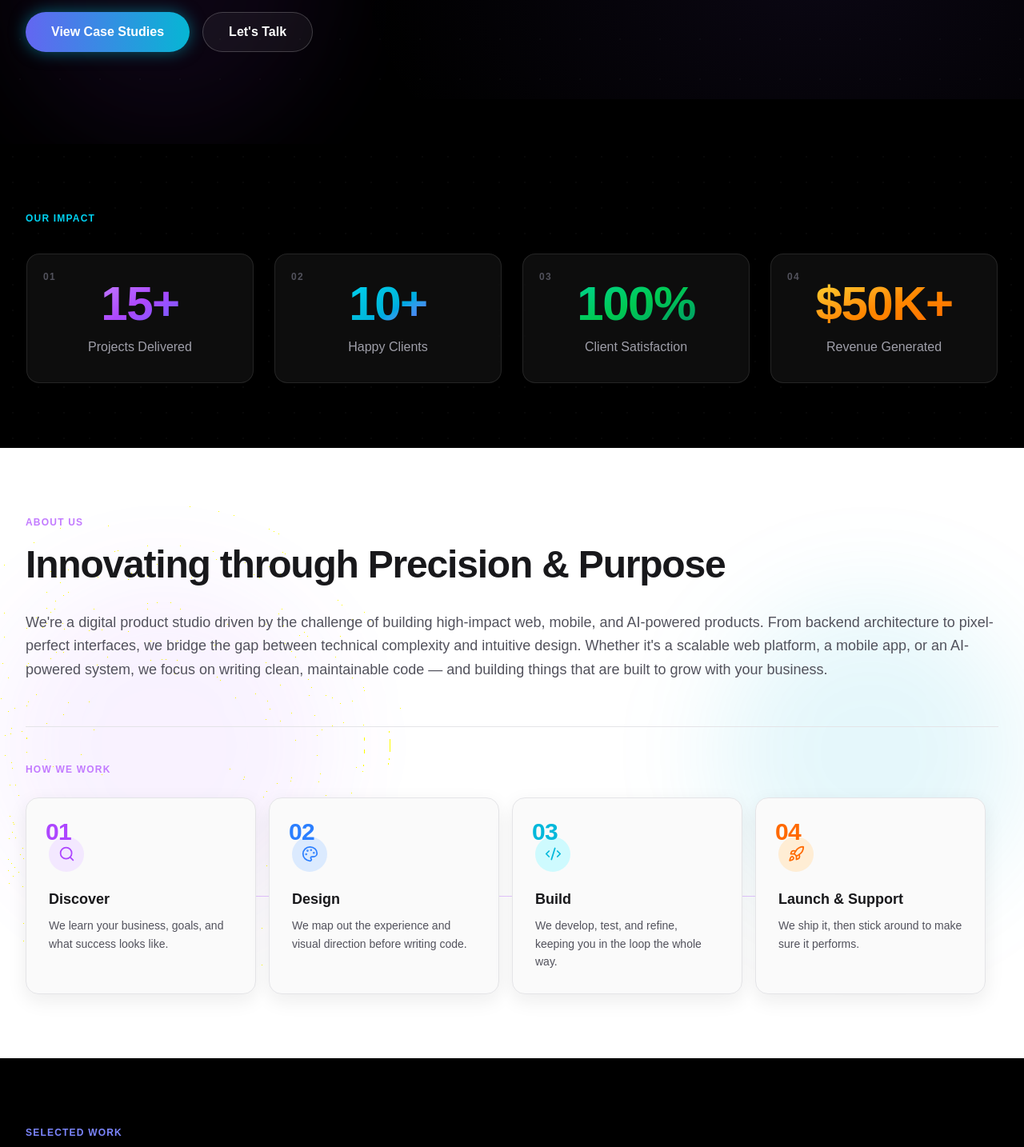
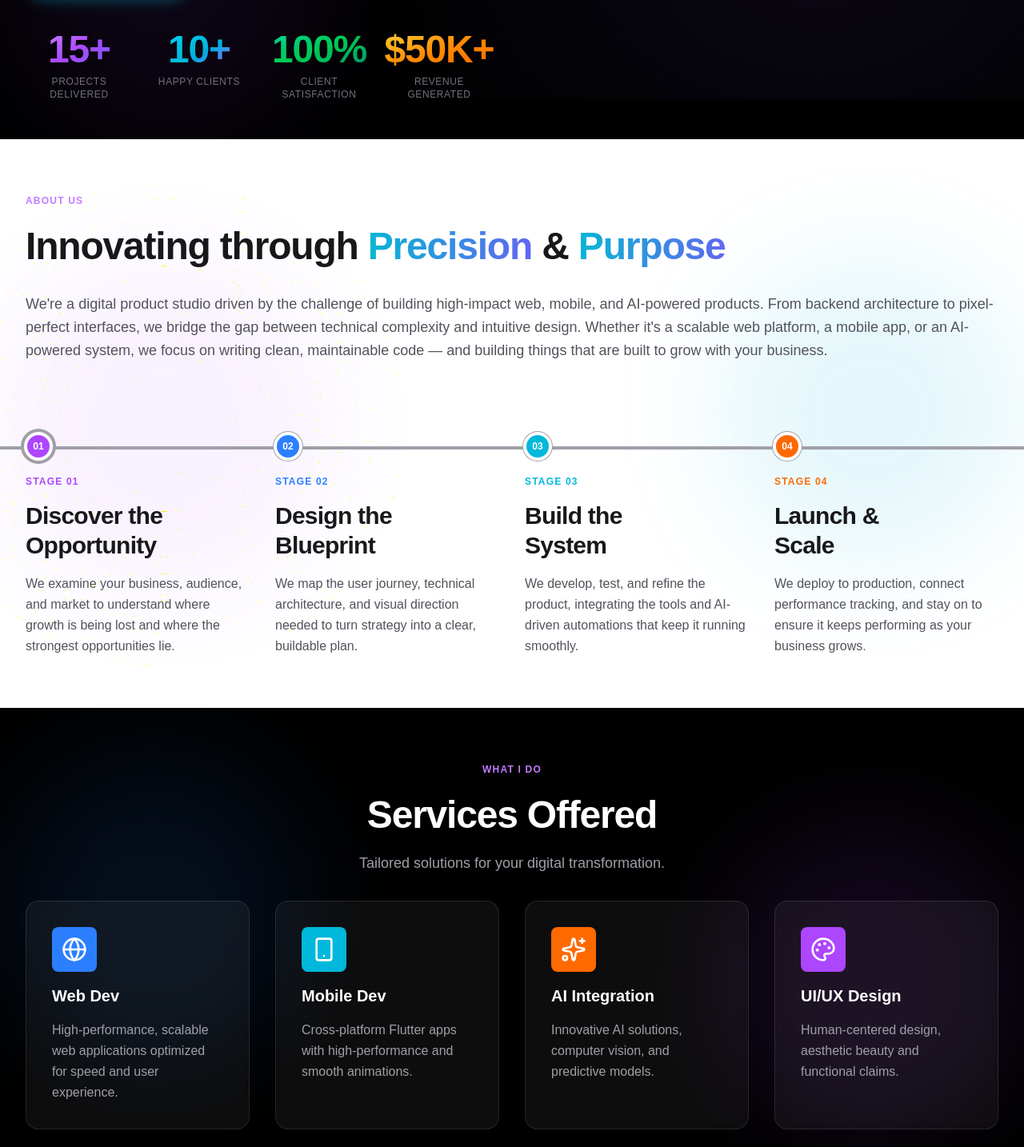
Before and after one commit to muhassannaeem/mu-hassan-naeem-portfolio, a Next.js app: page / in a window 1280 px wide. Shown: the part 676-2110 px from the top of the page at 80% size. Built offline with nearby package versions, Linux system fonts and the light colour scheme.

Commit message:
tweaks done till about us section

```diff
--- a/app/page.tsx
+++ b/app/page.tsx
@@ -1,7 +1,6 @@
 import Navbar from '@/components/layout/Navbar';
 import Footer from '@/components/layout/Footer';
 import Hero from '@/components/sections/Hero';
-import CounterStats from '@/components/sections/CounterStats';
 import About from '@/components/sections/About';
 import FeaturedProjects from '@/components/sections/FeaturedProjects';
 import ServicesOffered from '@/components/sections/Services';
@@ -12,10 +11,9 @@ export default function Home() {
     <main className="flex flex-col w-full bg-black text-white">
       <Navbar />
       <Hero />
-      <CounterStats />
       <About />
+      <ServicesOffered />
       <FeaturedProjects />
-      <ServicesOffered />
       <Contact />
       <Footer />
     </main>
--- a/src/components/layout/Footer.tsx
+++ b/src/components/layout/Footer.tsx
@@ -41,7 +41,7 @@ function SocialIcon({ icon }: SocialIconProps) {
 
 export default function Footer() {
   return (
-    <footer className="relative w-full py-10 md:py-12 flex items-center justify-center border-t border-white/10">
+    <footer className="relative w-full py-16 flex items-center justify-center border-t border-white/10">
       {/* Main content */}
       <Container>
         <motion.div
@@ -49,7 +49,7 @@ export default function Footer() {
           whileInView={{ opacity: 1, y: 0 }}
           transition={{ duration: 0.6 }}
           viewport={{ once: true, margin: '-100px' }}
-          className="grid grid-cols-1 md:grid-cols-3 gap-6 md:gap-8 mb-6 md:mb-8"
+          className="grid grid-cols-1 md:grid-cols-3 gap-8 mb-8"
         >
           {/* Left - Company Info */}
           <motion.div
--- a/src/components/layout/Navbar.tsx
+++ b/src/components/layout/Navbar.tsx
@@ -8,7 +8,7 @@ import { motion } from 'framer-motion';
 import { Menu, X, ArrowRight } from 'lucide-react';
 import Container from '@/components/ui/Container';
 
-const navLinks = ['About', 'Work', 'Services', 'Contact'];
+const navLinks = ['About', 'Services', 'Work', 'Contact'];
 
 export default function Navbar() {
   const [isMobileMenuOpen, setIsMobileMenuOpen] = useState(false);
--- a/src/components/sections/About.tsx
+++ b/src/components/sections/About.tsx
@@ -2,7 +2,6 @@
 
 import React from 'react';
 import { motion, Variants } from 'framer-motion';
-import { Code2, Palette, Rocket, Search } from 'lucide-react';
 import Container from '@/components/ui/Container';
 import SectionHeading from '@/components/ui/SectionHeading';
 
@@ -29,39 +28,44 @@ const itemVariants: Variants = {
 const processSteps = [
   {
     number: '01',
-    icon: Search,
-    border: 'hover:border-purple-300',
-    numberColor: 'text-purple-500',
-    iconColor: 'bg-purple-100 text-purple-500',
-    title: 'Discover',
-    description: 'We learn your business, goals, and what success looks like.',
+    accent: 'text-purple-500',
+    dot: 'bg-purple-500',
+    halo: 'group-hover:ring-purple-500/25',
+    defaultHalo: true,
+    stage: 'STAGE 01',
+    title: 'Discover the Opportunity',
+    description:
+      'We examine your business, audience, and market to understand where growth is being lost and where the strongest opportunities lie.',
   },
   {
     number: '02',
-    icon: Palette,
-    border: 'hover:border-blue-300',
-    numberColor: 'text-blue-500',
-    iconColor: 'bg-blue-100 text-blue-500',
-    title: 'Design',
-    description: 'We map out the experience and visual direction before writing code.',
+    accent: 'text-blue-500',
+    dot: 'bg-blue-500',
+    halo: 'group-hover:ring-blue-500/25',
+    stage: 'STAGE 02',
+    title: 'Design the Blueprint',
+    description:
+      'We map the user journey, technical architecture, and visual direction needed to turn strategy into a clear, buildable plan.',
   },
   {
     number: '03',
-    icon: Code2,
-    border: 'hover:border-cyan-300',
-    numberColor: 'text-cyan-500',
-    iconColor: 'bg-cyan-100 text-cyan-500',
-    title: 'Build',
-    description: 'We develop, test, and refine, keeping you in the loop the whole way.',
+    accent: 'text-cyan-500',
+    dot: 'bg-cyan-500',
+    halo: 'group-hover:ring-cyan-500/25',
+    stage: 'STAGE 03',
+    title: 'Build the System',
+    description:
+      'We develop, test, and refine the product, integrating the tools and AI-driven automations that keep it running smoothly.',
   },
   {
     number: '04',
-    icon: Rocket,
-    border: 'hover:border-orange-300',
-    numberColor: 'text-orange-500',
-    iconColor: 'bg-orange-100 text-orange-500',
-    title: 'Launch & Support',
-    description: 'We ship it, then stick around to make sure it performs.',
+    accent: 'text-orange-500',
+    dot: 'bg-orange-500',
+    halo: 'group-hover:ring-orange-500/25',
+    stage: 'STAGE 04',
+    title: 'Launch & Scale',
+    description:
+      'We deploy to production, connect performance tracking, and stay on to ensure it keeps performing as your business grows.',
   },
 ];
 
@@ -69,7 +73,7 @@ export default function About() {
   return (
     <section
       id="about"
-      className="relative flex w-full items-center justify-center overflow-hidden bg-white py-12 text-zinc-900 md:py-20"
+      className="relative flex w-full items-center justify-center overflow-hidden bg-white py-16 text-zinc-900"
     >
       {/* Background gradient elements */}
       <div className="pointer-events-none absolute inset-0 z-0">
@@ -95,7 +99,34 @@ export default function About() {
           <motion.div className="flex flex-col gap-6">
             <SectionHeading
               label="About Us"
-              title="Innovating through Precision & Purpose"
+              title={
+                <>
+                  Innovating through{' '}
+                  <span
+                    className="bg-clip-text text-transparent"
+                    style={{
+                      background: 'linear-gradient(to right, #06B6D4, #6366F1)',
+                      WebkitBackgroundClip: 'text',
+                      WebkitTextFillColor: 'transparent',
+                      backgroundClip: 'text',
+                    }}
+                  >
+                    Precision
+                  </span>{' '}
+                  &{' '}
+                  <span
+                    className="bg-clip-text text-transparent"
+                    style={{
+                      background: 'linear-gradient(to right, #06B6D4, #6366F1)',
+                      WebkitBackgroundClip: 'text',
+                      WebkitTextFillColor: 'transparent',
+                      backgroundClip: 'text',
+                    }}
+                  >
+                    Purpose
+                  </span>
+                </>
+              }
               labelClassName="text-purple-400"
               titleClassName="text-zinc-900"
             />
@@ -112,39 +143,27 @@ export default function About() {
               </p>
             </motion.div>
 
-            <div className="mt-6 border-t border-zinc-200 pt-8 md:mt-8 md:pt-10">
-              <div className="mb-6">
-                <span className="text-xs font-bold uppercase tracking-widest text-purple-400">
-                  How We Work
-                </span>
+            <ol className="relative mt-8 grid grid-cols-1 gap-8 pt-8 md:grid-cols-2 md:gap-x-8 lg:grid-cols-4 lg:gap-8">
+              <span className="absolute left-1/2 top-12 hidden h-1 w-screen -translate-x-1/2 bg-zinc-400 lg:block" aria-hidden="true" />
+              {processSteps.map((step) => (
+                <li key={step.number} className="group relative">
+                  <div className={`relative z-10 mb-5 flex h-8 w-8 items-center justify-center rounded-full border-2 border-white text-xs font-bold text-white ring-1 ring-zinc-400 ring-offset-2 ring-offset-white transition-shadow duration-300 group-hover:ring-4 ${step.dot} ${step.halo} ${step.defaultHalo ? 'ring-4 ring-purple-500/20' : ''}`}>
+                    {step.number}
                   </div>
-
-              <ol className="flex flex-col gap-4 lg:flex-row lg:gap-0">
-                {processSteps.map((step, index) => (
-                  <li
-                    key={step.number}
-                    className={`relative flex-1 ${
-                      index < processSteps.length - 1
-                        ? 'after:absolute after:left-5 after:top-full after:h-4 after:w-px after:bg-purple-500/30 lg:after:left-1/2 lg:after:top-1/2 lg:after:h-px lg:after:w-full'
-                        : ''
-                    }`}
-                  >
-                    <div className={`group relative z-10 h-full rounded-2xl border border-zinc-200 bg-zinc-50 p-6 pt-12 shadow-[0_8px_24px_rgba(24,24,27,0.08)] transition-all duration-300 hover:-translate-y-1 ${step.border} hover:shadow-[0_16px_32px_rgba(24,24,27,0.14)] md:p-7 md:pt-12 lg:mr-4`}>
-                      <span className={`absolute left-5 top-5 text-2xl font-extrabold tracking-tight ${step.numberColor} md:left-6 md:top-6 md:text-3xl`}>
-                        {step.number}
-                      </span>
-                      <div className={`mb-5 flex h-11 w-11 items-center justify-center rounded-full ${step.iconColor}`}>
-                        <step.icon size={21} strokeWidth={2} aria-hidden="true" />
-                      </div>
-                      <h3 className="text-lg font-semibold text-zinc-900">{step.title}</h3>
-                      <p className="mt-2 text-sm leading-relaxed text-zinc-600">
+                  <div className="transition-transform duration-300 ease-out group-hover:-translate-y-1">
+                    <p className={`text-xs font-bold uppercase tracking-widest transition-colors duration-300 ${step.accent}`}>
+                      {step.stage}
+                    </p>
+                    <h3 className="mt-4 max-w-[13rem] text-2xl font-bold leading-tight tracking-tight text-zinc-900 transition-colors duration-300 group-hover:text-zinc-700 md:text-3xl">
+                      {step.title}
+                    </h3>
+                    <p className="mt-4 max-w-sm text-sm leading-relaxed text-zinc-600 transition-colors duration-300 group-hover:text-zinc-800 md:text-base">
                       {step.description}
                     </p>
                   </div>
                 </li>
               ))}
             </ol>
-            </div>
           </motion.div>
         </motion.div>
       </Container>
--- a/src/components/sections/CounterStats.tsx
+++ /dev/null
@@ -1,151 +0,0 @@
-'use client';
-
-import React, { useEffect, useRef, useState } from 'react';
-import { motion, useInView, Variants } from 'framer-motion';
-import Container from '@/components/ui/Container';
-
-const containerVariants: Variants = {
-  hidden: { opacity: 0 },
-  visible: {
-    opacity: 1,
-    transition: { staggerChildren: 0.1, delayChildren: 0.1 },
-  },
-};
-
-const cardVariants: Variants = {
-  hidden: { opacity: 0, y: 18 },
-  visible: {
-    opacity: 1,
-    y: 0,
-    transition: { duration: 0.55, ease: 'easeOut' },
-  },
-};
-
-interface Stat {
-  value: number;
-  prefix?: string;
-  suffix?: string;
-  label: string;
-  gradient: string;
-  glow: string;
-}
-
-const stats: Stat[] = [
-  {
-    value: 15,
-    suffix: '+',
-    label: 'Projects Delivered',
-    gradient: 'from-purple-400 via-purple-500 to-indigo-500',
-    glow: 'rgba(139, 92, 246, 0.35)',
-  },
-  {
-    value: 10,
-    suffix: '+',
-    label: 'Happy Clients',
-    gradient: 'from-cyan-400 via-cyan-500 to-indigo-500',
-    glow: 'rgba(6, 182, 212, 0.35)',
-  },
-  {
-    value: 100,
-    suffix: '%',
-    label: 'Client Satisfaction',
-    gradient: 'from-emerald-400 via-green-500 to-emerald-600',
-    glow: 'rgba(16, 185, 129, 0.35)',
-  },
-  {
-    value: 50,
-    prefix: '$',
-    suffix: 'K+',
-    label: 'Revenue Generated',
-    gradient: 'from-amber-300 via-orange-400 to-orange-500',
-    glow: 'rgba(249, 115, 22, 0.35)',
-  },
-];
-
-function CountUp({ stat }: { stat: Stat }) {
-  const [count, setCount] = useState(0);
-  const countRef = useRef<HTMLSpanElement>(null);
-  const isInView = useInView(countRef, { once: true, margin: '-100px' });
-
-  useEffect(() => {
-    if (!isInView) return;
-
-    const duration = 1200;
-    const startTime = performance.now();
-    let animationFrame = 0;
-
-    const animate = (currentTime: number) => {
-      const progress = Math.min((currentTime - startTime) / duration, 1);
-      const easedProgress = 1 - Math.pow(1 - progress, 3);
-      setCount(Math.round(easedProgress * stat.value));
-
-      if (progress < 1) {
-        animationFrame = requestAnimationFrame(animate);
-      }
-    };
-
-    animationFrame = requestAnimationFrame(animate);
-    return () => cancelAnimationFrame(animationFrame);
-  }, [isInView, stat.value]);
-
-  return (
-    <span ref={countRef}>
-      {stat.prefix}
-      {count}
-      {stat.suffix}
-    </span>
-  );
-}
-
-function StatCard({ stat, index }: { stat: Stat; index: number }) {
-  return (
-    <motion.div
-      variants={cardVariants}
-      whileHover={{ y: -6, scale: 1.02 }}
-      transition={{ duration: 0.25 }}
-      className="group relative h-full rounded-2xl p-px overflow-hidden"
-    >
-      <div
-        className="absolute inset-0 rounded-2xl opacity-0 transition-opacity duration-300 group-hover:opacity-100"
-        style={{ background: `linear-gradient(135deg, transparent 15%, ${stat.glow}, transparent 85%)` }}
-      />
-      <div className="relative flex h-full flex-col items-center justify-center gap-3 rounded-2xl border border-white/10 bg-white/5 p-6 text-center backdrop-blur-sm transition-all duration-300 group-hover:border-white/20 group-hover:shadow-[0_20px_40px_rgba(0,0,0,0.4)] md:p-8">
-        <span className="absolute left-5 top-5 text-xs font-bold tracking-widest text-zinc-600">
-          0{index + 1}
-        </span>
-        <div className={`bg-gradient-to-br ${stat.gradient} bg-clip-text text-5xl font-bold tracking-tight text-transparent md:text-6xl`}>
-          <CountUp stat={stat} />
-        </div>
-        <p className="text-sm text-zinc-400 md:text-base">{stat.label}</p>
-      </div>
-    </motion.div>
-  );
-}
-
-export default function CounterStats() {
-  return (
-    <section className="relative w-full overflow-hidden py-14 md:py-20">
-      <div className="pointer-events-none absolute inset-0 opacity-40 [background-image:radial-gradient(circle,rgba(255,255,255,0.08)_1px,transparent_1px)] [background-size:32px_32px]" />
-
-      <Container className="relative z-10">
-        <motion.div
-          initial="hidden"
-          whileInView="visible"
-          viewport={{ once: true, margin: '-100px' }}
-          variants={containerVariants}
-          className="flex flex-col gap-8"
-        >
-          <motion.div variants={cardVariants}>
-            <span className="text-xs font-bold uppercase tracking-widest text-cyan-400">Our Impact</span>
-          </motion.div>
-
-          <div className="grid grid-cols-1 gap-4 sm:grid-cols-2 md:gap-6 lg:grid-cols-4">
-            {stats.map((stat, index) => (
-              <StatCard key={stat.label} stat={stat} index={index} />
-            ))}
-          </div>
-        </motion.div>
-      </Container>
-    </section>
-  );
-}
--- a/src/components/sections/FeaturedProjects.tsx
+++ b/src/components/sections/FeaturedProjects.tsx
@@ -37,38 +37,31 @@ export default function FeaturedProjects() {
   return (
     <section
       id="work"
-      className="relative w-full py-12 md:py-20 flex items-center justify-center overflow-hidden"
+      className="relative w-full bg-white py-16 text-zinc-900 flex items-center justify-center overflow-hidden"
     >
-      {/* Background gradient elements */}
-      <div className="absolute inset-0 z-0 pointer-events-none">
-        {/* Top left glow */}
-        <div className="absolute top-1/4 left-0 w-96 h-96 bg-indigo-500/10 rounded-full blur-3xl" />
-        {/* Bottom right glow */}
-        <div className="absolute bottom-1/4 right-0 w-96 h-96 bg-cyan-500/10 rounded-full blur-3xl" />
-      </div>
-
       {/* Main content */}
       <Container className="relative z-10">
         <motion.div
-          className="flex flex-col gap-8 md:gap-10"
+          className="flex flex-col gap-8"
           variants={containerVariants}
           initial="hidden"
           whileInView="visible"
           viewport={{ once: true, margin: '-100px' }}
         >
           {/* Header */}
-          <motion.div className="flex flex-col md:flex-row md:items-end md:justify-between gap-4 md:gap-6">
+          <motion.div className="flex flex-col md:flex-row md:items-end md:justify-between gap-6">
             <SectionHeading
               label="Selected Work"
               title="Featured Projects"
               labelClassName="text-indigo-400"
+              titleClassName="text-zinc-900"
             />
 
             {/* View All Link */}
             <motion.a
               variants={itemVariants}
               href="/projects"
-              className="inline-flex items-center gap-2 text-sm md:text-base text-zinc-400 hover:text-white transition-colors"
+              className="inline-flex items-center gap-2 text-sm md:text-base text-zinc-600 hover:text-zinc-900 transition-colors"
             >
               <span>View all Projects</span>
               <ExternalLink size={18} />
@@ -77,7 +70,7 @@ export default function FeaturedProjects() {
 
           {/* Projects Grid */}
           <motion.div
-            className="grid grid-cols-1 md:grid-cols-2 lg:grid-cols-3 gap-6 md:gap-8"
+            className="grid grid-cols-1 md:grid-cols-2 lg:grid-cols-3 gap-8"
             variants={containerVariants}
           >
             {featuredProjects.map((project, index) => (
--- a/src/components/sections/Hero.tsx
+++ b/src/components/sections/Hero.tsx
@@ -1,8 +1,8 @@
 'use client';
 
-import React from 'react';
+import React, { useEffect, useRef, useState } from 'react';
 import Image from 'next/image';
-import { motion, Variants } from 'framer-motion';
+import { motion, useInView, Variants } from 'framer-motion';
 import Container from '@/components/ui/Container';
 
 const containerVariants: Variants = {
@@ -56,6 +56,77 @@ const floatVariants: Variants = {
   },
 };
 
+interface Stat {
+  value: number;
+  prefix?: string;
+  suffix?: string;
+  label: string;
+  gradient: string;
+}
+
+const stats: Stat[] = [
+  {
+    value: 15,
+    suffix: '+',
+    label: 'Projects Delivered',
+    gradient: 'from-purple-400 via-purple-500 to-indigo-500',
+  },
+  {
+    value: 10,
+    suffix: '+',
+    label: 'Happy Clients',
+    gradient: 'from-cyan-400 via-cyan-500 to-indigo-500',
+  },
+  {
+    value: 100,
+    suffix: '%',
+    label: 'Client Satisfaction',
+    gradient: 'from-emerald-400 via-green-500 to-emerald-600',
+  },
+  {
+    value: 50,
+    prefix: '$',
+    suffix: 'K+',
+    label: 'Revenue Generated',
+    gradient: 'from-amber-300 via-orange-400 to-orange-500',
+  },
+];
+
+function CountUp({ stat }: { stat: Stat }) {
+  const [count, setCount] = useState(0);
+  const countRef = useRef<HTMLSpanElement>(null);
+  const isInView = useInView(countRef, { once: true, margin: '-100px' });
+
+  useEffect(() => {
+    if (!isInView) return;
+
+    const duration = 1200;
+    const startTime = performance.now();
+    let animationFrame = 0;
+
+    const animate = (currentTime: number) => {
+      const progress = Math.min((currentTime - startTime) / duration, 1);
+      const easedProgress = 1 - Math.pow(1 - progress, 3);
+      setCount(Math.round(easedProgress * stat.value));
+
+      if (progress < 1) {
+        animationFrame = requestAnimationFrame(animate);
+      }
+    };
+
+    animationFrame = requestAnimationFrame(animate);
+    return () => cancelAnimationFrame(animationFrame);
+  }, [isInView, stat.value]);
+
+  return (
+    <span ref={countRef}>
+      {stat.prefix}
+      {count}
+      {stat.suffix}
+    </span>
+  );
+}
+
 export default function Hero() {
   const scrollToContact = () => {
     const element = document.querySelector('#contact');
@@ -72,7 +143,7 @@ export default function Hero() {
   };
 
   return (
-    <section id="hero" className="relative w-full min-h-screen pt-20 flex items-center justify-center overflow-hidden">
+    <section id="hero" className="relative w-full min-h-[calc(100vh-96px)] pt-20 flex items-center justify-center overflow-hidden">
       {/* Background gradient elements */}
       <div className="absolute inset-0 z-0 pointer-events-none">
         {/* Top right glow */}
@@ -92,7 +163,7 @@ export default function Hero() {
       {/* Main content */}
       <Container className="relative z-10 py-8 md:py-12">
         <motion.div
-          className="grid grid-cols-1 lg:grid-cols-2 gap-8 lg:gap-12 items-center min-h-[calc(100vh-120px)]"
+          className="grid grid-cols-1 lg:grid-cols-2 gap-8 lg:gap-12 items-center min-h-[calc(100vh-216px)]"
           variants={containerVariants}
           initial="hidden"
           animate="visible"
@@ -198,6 +269,26 @@ export default function Hero() {
                 Let&apos;s Talk
               </motion.button>
             </motion.div>
+
+            <motion.div variants={itemVariants} className="flex flex-col gap-6 pt-2">
+              <div className="grid grid-cols-2 gap-x-6 gap-y-6 sm:grid-cols-4 sm:gap-4">
+                {stats.map((stat) => (
+                  <motion.div
+                    key={stat.label}
+                    whileHover={{ y: -3 }}
+                    transition={{ duration: 0.2 }}
+                    className="group flex min-w-0 flex-col items-center gap-2 text-center"
+                  >
+                    <div className={`bg-gradient-to-br ${stat.gradient} bg-clip-text text-4xl font-bold tracking-tight text-transparent sm:text-5xl`}>
+                      <CountUp stat={stat} />
+                    </div>
+                    <p className="max-w-[8rem] text-xs uppercase tracking-wider text-zinc-500">
+                      {stat.label}
+                    </p>
+                  </motion.div>
+                ))}
+              </div>
+            </motion.div>
           </motion.div>
 
           {/* Right Column - Profile Image */}
--- a/src/components/sections/ProjectCard.tsx
+++ b/src/components/sections/ProjectCard.tsx
@@ -29,7 +29,7 @@ export default function ProjectCard({ project, index }: ProjectCardProps) {
       transition={{ delay: index * 0.1 }}
       whileHover={{ y: -10, scale: 1.02 }}
       whileTap={{ scale: 0.99 }}
-      className="group flex flex-col h-full bg-white/5 backdrop-blur-sm border border-white/10 rounded-2xl overflow-hidden hover:border-white/20 transition-all duration-300"
+      className="group flex flex-col h-full bg-zinc-950 border border-zinc-800 rounded-2xl overflow-hidden hover:border-zinc-600 transition-all duration-300"
     >
       <div className="relative w-full h-48 md:h-56 overflow-hidden bg-gradient-to-br from-zinc-900 to-zinc-950 border-b border-white/10">
         <Image
@@ -45,7 +45,7 @@ export default function ProjectCard({ project, index }: ProjectCardProps) {
         <div className="absolute inset-0 bg-gradient-to-t from-black/50 via-black/15 to-transparent opacity-0 group-hover:opacity-100 transition-opacity duration-300" />
       </div>
 
-      <div className="flex flex-col gap-4 p-6 flex-grow">
+      <div className="flex flex-col gap-4 p-6 md:p-8 flex-grow">
         <div className="min-h-[3.5rem] md:min-h-[4rem] flex items-start">
           <h3 className="text-base md:text-lg font-semibold leading-snug text-white">
             {project.title}
--- a/src/components/sections/Services.tsx
+++ b/src/components/sections/Services.tsx
@@ -128,7 +128,7 @@ export default function ServicesOffered() {
   return (
     <section
       id="services"
-      className="relative w-full py-12 md:py-20 flex items-center justify-center overflow-hidden"
+      className="relative w-full py-16 flex items-center justify-center overflow-hidden"
     >
       {/* Background gradient elements */}
       <div className="absolute inset-0 z-0 pointer-events-none">
@@ -141,7 +141,7 @@ export default function ServicesOffered() {
       {/* Main content */}
       <Container className="relative z-10">
         <motion.div
-          className="flex flex-col gap-8 md:gap-10"
+          className="flex flex-col gap-8"
           variants={containerVariants}
           initial="hidden"
           whileInView="visible"
@@ -159,7 +159,7 @@ export default function ServicesOffered() {
 
           {/* Services Grid */}
           <motion.div
-            className="grid grid-cols-1 md:grid-cols-2 lg:grid-cols-4 gap-6 md:gap-8"
+            className="grid grid-cols-1 md:grid-cols-2 lg:grid-cols-4 gap-8"
             variants={containerVariants}
           >
             {services.map((service, index) => (
--- a/src/components/ui/SectionHeading.tsx
+++ b/src/components/ui/SectionHeading.tsx
@@ -35,7 +35,7 @@ const titleLineVariants: Variants = {
 
 interface SectionHeadingProps {
   label: string;
-  title: string;
+  title: React.ReactNode;
   subtitle?: string;
   align?: 'left' | 'center';
   labelClassName?: string;
@@ -52,12 +52,12 @@ export default function SectionHeading({
   titleClassName = '',
   subtitleClassName = '',
 }: SectionHeadingProps) {
-  const lines = title.split('\n');
+  const lines = typeof title === 'string' ? title.split('\n') : [title];
 
   return (
     <motion.div
       variants={headingVariants}
-      className={`flex flex-col gap-3 ${align === 'center' ? 'items-center text-center' : ''}`}
+      className={`flex flex-col gap-4 ${align === 'center' ? 'items-center text-center' : ''}`}
     >
       <motion.div variants={textVariants}>
         <span className={`inline-block text-xs font-bold tracking-widest uppercase ${labelClassName}`}>
```
Also changed, not shown: src/components/sections/Contact.tsx (+6 -6 lines). Lines whose indentation alone changed are shown as unchanged.
